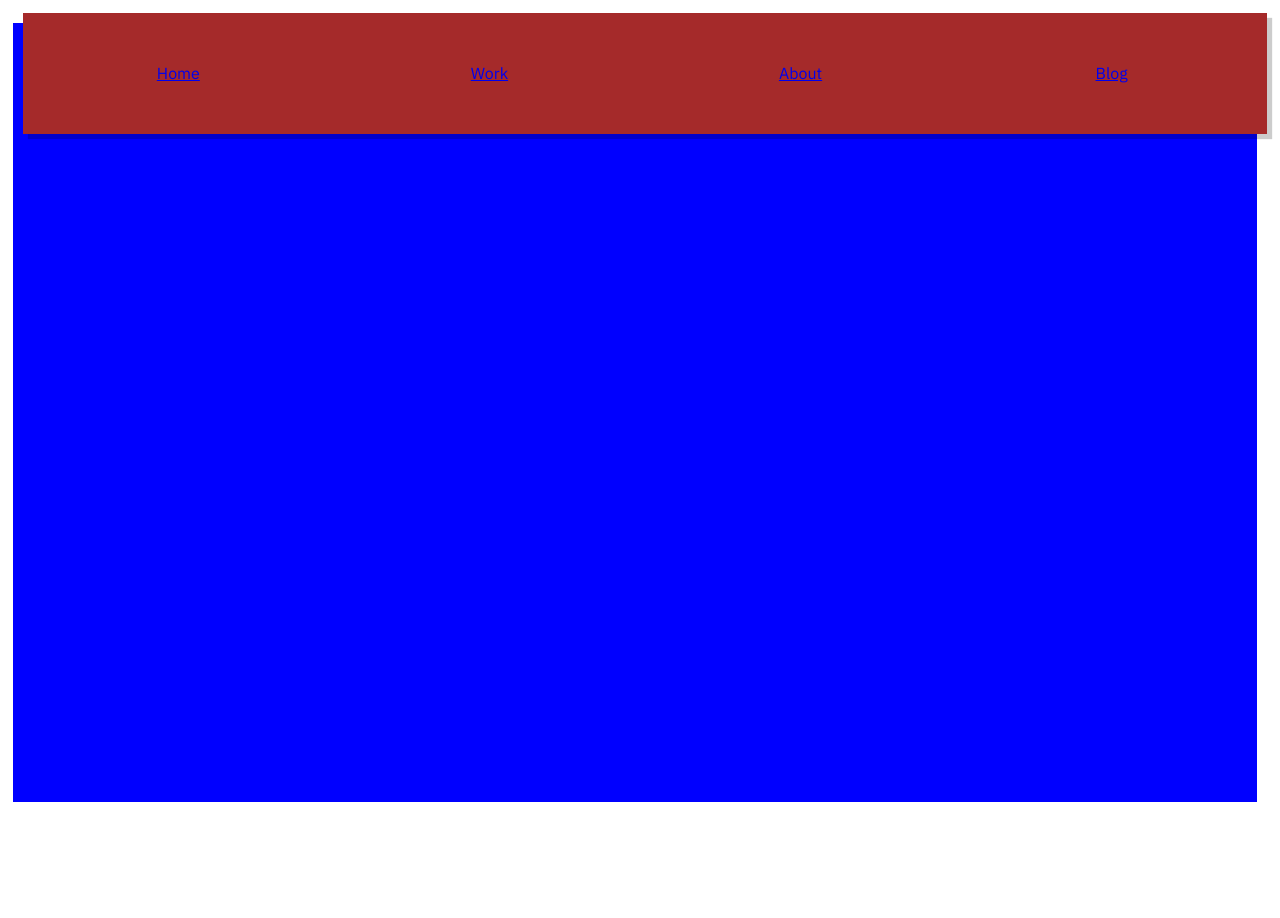
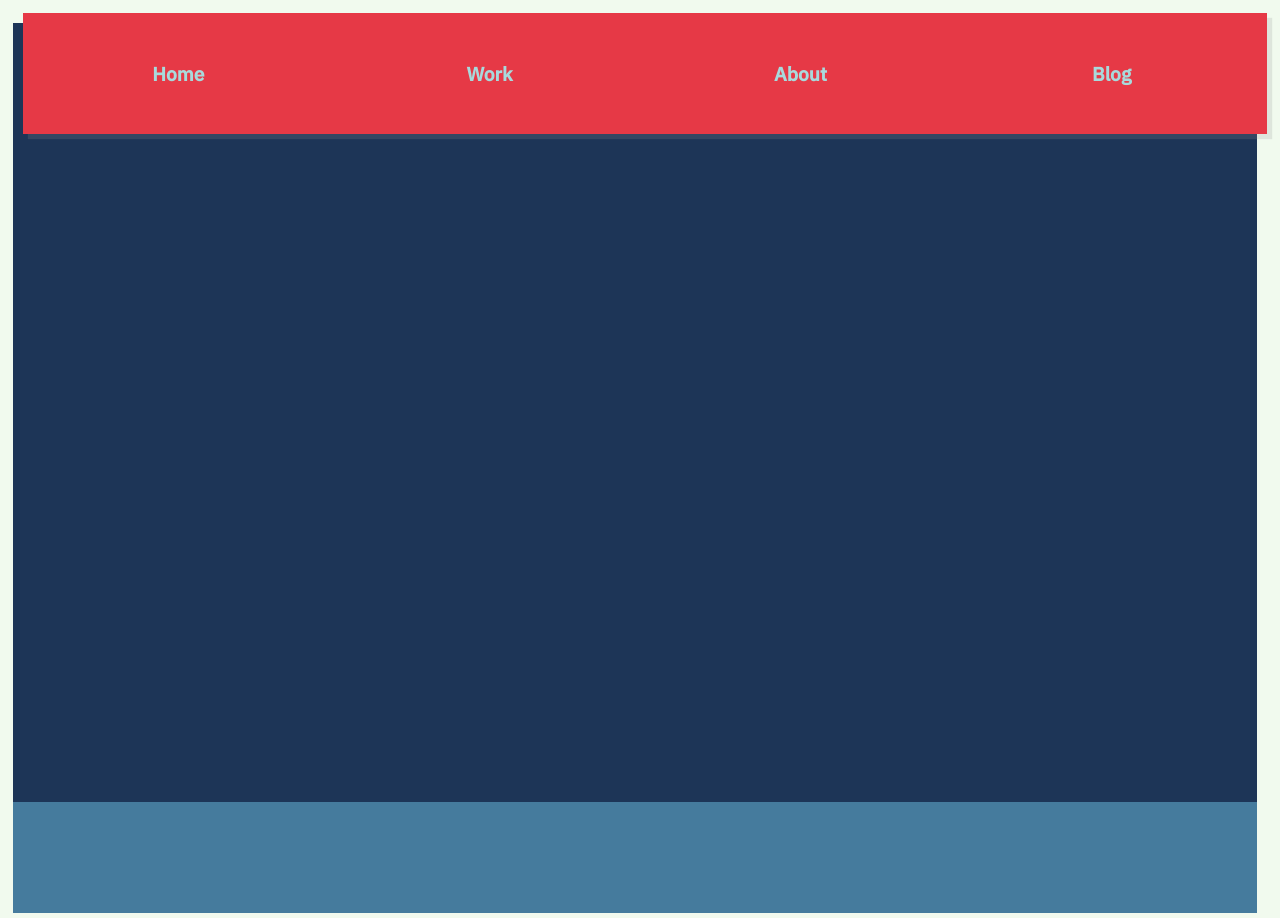
Before and after one commit to yoshua70/portfolio, a Jekyll site: the page built from index.html, in a window 1280 px wide. Built offline with Jekyll 4.4.1, drawn with Linux system fonts in a browser that asks for light colours.

Commit message:
Style navbar

```diff
--- a/_layouts/home.html
+++ b/_layouts/home.html
@@ -3,7 +3,6 @@
   {% include head.html %}
   <body>
     {% include navBar.html %}
-    {% include header.html %}
     <main class="main">
       {{ content }}
     </main>
--- a/assets/css/style.css
+++ b/assets/css/style.css
@@ -1,3 +1,4 @@
+
 * {
   font-family: 'IBM Plex Sans', sans-serif;
   /* box-sizing: border-box; */
@@ -13,12 +14,13 @@ body {
   display: grid;
   grid-template-columns: 10px repeat(3, 1fr) 10px;
   grid-template-rows: 10px repeat(8, 1fr);
+  background-color: #f1faee;
 }
 
 .nav {
   z-index: 1;
-  background-color: brown;
-  box-shadow: 5px 5px 1px rgba(0, 0, 0, 0.2);
+  background-color: #e63946;
+  box-shadow: 5px 5px 1px rgba(145, 143, 143, 0.2);
   grid-column: 2/6;
   grid-row: 1/3;
 }
@@ -38,10 +40,22 @@ body {
   align-items: center;
   justify-content: center;
 }
+.nav-link {
+  color: #a8dadc;
+  font-weight: 600;
+  font-size: 1.2rem;
+  text-decoration: none;
+}
 
 .main {
   z-index: 0;
-  background-color: blue;
+  background-color: #1d3557;
   grid-column: 1/5;
   grid-row: 2/9;
 }
+
+.footer {
+  background-color: #457b9d;
+  grid-column: 1/5;
+  grid-row: 9/10;
+}
```
Also changed, not shown: 1 other file.
